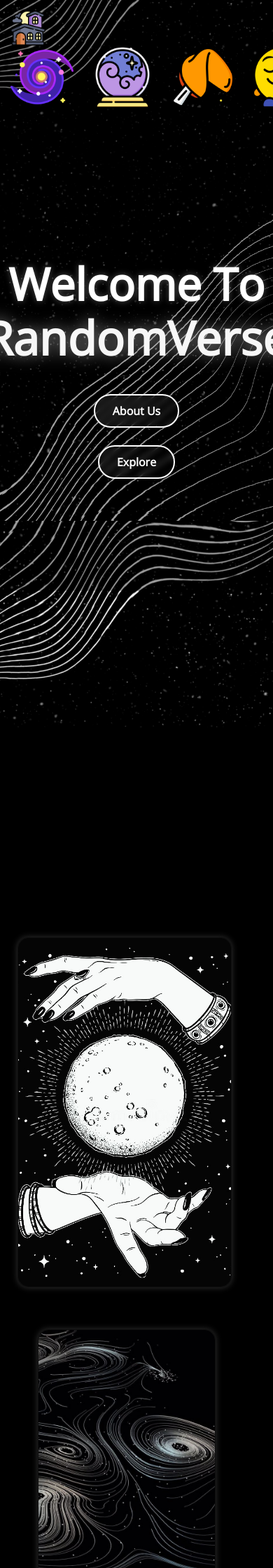
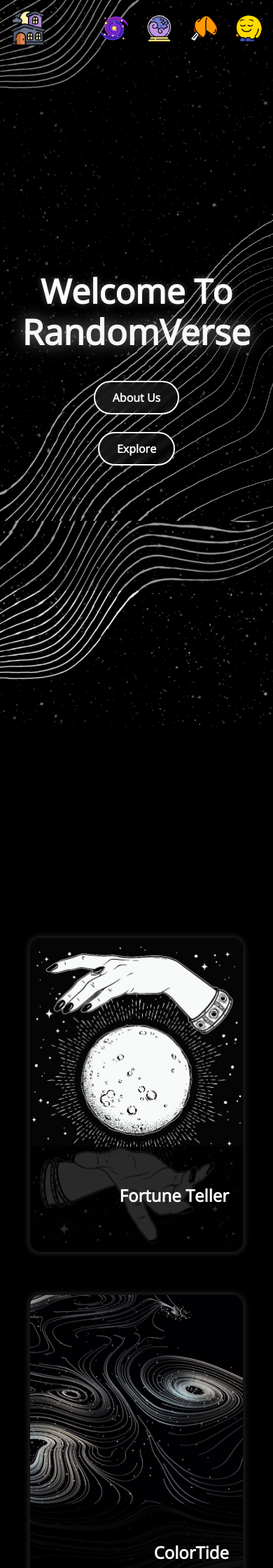
Before and after one commit to 1104impana/RandomVerse, a Flask app: page / in a window 390 px wide. Shown: the top 2240 px of the page at 70% size. Run offline with Flask 3, Linux system fonts and the light colour scheme; some libraries are stand-ins or nearby versions.

Commit message:
hm page responsive

```diff
--- a/webDev85/app.py
+++ b/webDev85/app.py
@@ -116,4 +116,4 @@ def get_fortune_llm():
 
 
 if __name__ == '__main__':
-    app.run(host='0.0.0.0',port=5000, debug=True)
+    app.run(host='0.0.0.0', port=int(os.environ.get('PORT', 10000)), debug=True)
--- a/webDev85/templates/Homepage.html
+++ b/webDev85/templates/Homepage.html
@@ -1,6 +1,8 @@
 <html>
 
 <head>
+   <meta charset="UTF-8" />
+  <meta name="viewport" content="width=device-width, initial-scale=1.0" />
   <title>RandomVerse</title>
   <!-- Bootstrap CSS -->
   <link href="https://cdn.jsdelivr.net/npm/bootstrap@5.3.0/dist/css/bootstrap.min.css" rel="stylesheet">
@@ -31,7 +33,7 @@ body {
 
 .floating-text {
   color: #fff;
-  font-size: 5rem;
+  font-size: clamp(3rem, 6vw, 5rem);
   font-weight: bold;
   text-align: center;
   margin: 0;
@@ -434,6 +436,8 @@ body {
   transform: translateY(-3px);
   box-shadow: 0 5px 15px rgba(255, 255, 255, 0.3);
 }
+
+
 /* Medium Screens (below 992px) */
 @media (max-width: 992px) {
   .card-col {
@@ -444,9 +448,7 @@ body {
 
 /* Small Screens (Mobile, below 768px) */
 @media (max-width: 768px) {
-  .floating-text {
-    font-size: 4rem; /* Increased from 3.5rem */
-  }
+
 
   .about-section h2 {
     font-size: 2.6rem;
@@ -475,13 +477,23 @@ body {
     padding: 0 10px;
     gap: 30px;
     flex-direction: column;
-    align-items: center; /* Center cards */
+    align-items: stretch; /* Center cards */
+          /* Already there – keeps cards centered horizontally */
+  justify-content: center;
+  margin: 0 auto; /* Center the row itself */
+    width: 100%; /* Ensure it takes full width */
   }
 
   .card {
     margin-bottom: 30px;
     width: 100%;
     max-width: 90%;
+    display: flex;
+  flex-direction: column;
+  justify-content: space-between;
+  height: 450px;
+  margin-left: auto; /* Push to center */
+    margin-right: auto;
   }
 
   .social-links {
@@ -489,12 +501,12 @@ body {
   }
 
   .social-icon {
-    width: 90px;
-    height: 90px;
+    width: 60px;
+    height: 60px;
   }
 
   .social-icon i {
-    font-size: 3.2rem;
+    font-size: 2.2rem;
   }
 
   .navbar {
@@ -506,10 +518,13 @@ body {
   }
 
   .nav-icon {
-    height: 90px;
-    width: 90px;
-    min-height: 90px;
-    min-width: 90px;
+
+  width: clamp(35px, 10vw, 50px);
+  height: clamp(35px, 10vw, 50px);
+  min-width: unset;
+  min-height: unset;
+
+
   }
 
   .hero-buttons {
@@ -522,25 +537,23 @@ body {
         font-size: 1rem;
         padding: 10px 25px;
       }
-    }
-.card-text-box {
+      .card-text-box {
   position: absolute;
   bottom: 0;
   left: 0;
   right: 0;
-  height: 250px;
+  height: 150px;
   background: rgba(0, 0, 0, 0.836);
   color: #fff;
   display: flex;
   flex-direction: column; /* Stack title and description vertically */
-  align-items: center;
+  align-items: flex-end;
   justify-content: center;
   border-bottom-left-radius: 15px;
   border-bottom-right-radius: 15px;
   font-family: 'Open Sans', sans-serif;
-  opacity: 0;
-  transform: translateY(20px);
-  transition: opacity 0.3s ease, transform 0.3s ease;
+  opacity: 1;
+  transform:none;
   pointer-events: none;
   text-align: center; /* Ensure text alignment */
   padding: 20px; /* Add padding for spacing */
@@ -553,21 +566,18 @@ body {
 }
 
 .card-text-box .description {
-  font-size: 1rem; /* Smaller font for the description */
-  line-height: 1.4; /* Improve readability */
-  max-width: 80%; /* Prevent text from touching edges */
+  display: none;
 }
 
-.card:hover .card-text-box {
-  opacity: 1;
-  transform: translateY(0);
+
+
+
 }
 
 .nav-item {
   position: relative;
   display: inline-block;
 }
-
 .tooltip-text {
   visibility: hidden;
   width: max-content;
--- a/webDev85/templates/crystall.html
+++ b/webDev85/templates/crystall.html
@@ -2,7 +2,8 @@
 <html lang="en">
 
 <head>
-  <meta charset="UTF-8">
+  <meta charset="UTF-8" />
+  <meta name="viewport" content="width=device-width, initial-scale=1.0" />
   <title>Magic Ball Fortune Teller</title>
   <link rel="stylesheet" href="{{ url_for('static', filename='css/crystall.css') }}">
   <style>
--- a/webDev85/templates/ripple.html
+++ b/webDev85/templates/ripple.html
@@ -2,7 +2,7 @@
 <html lang="en">
 <head>
   <meta charset="UTF-8" />
-  <meta name="viewport" content="width=device-width, initial-scale=1" />
+  <meta name="viewport" content="width=device-width, initial-scale=1.0" />
   <title>Space Paint</title>
   <link rel="stylesheet" href="{{ url_for('static', filename='css/ripple.css') }}" />
 </head>
```
